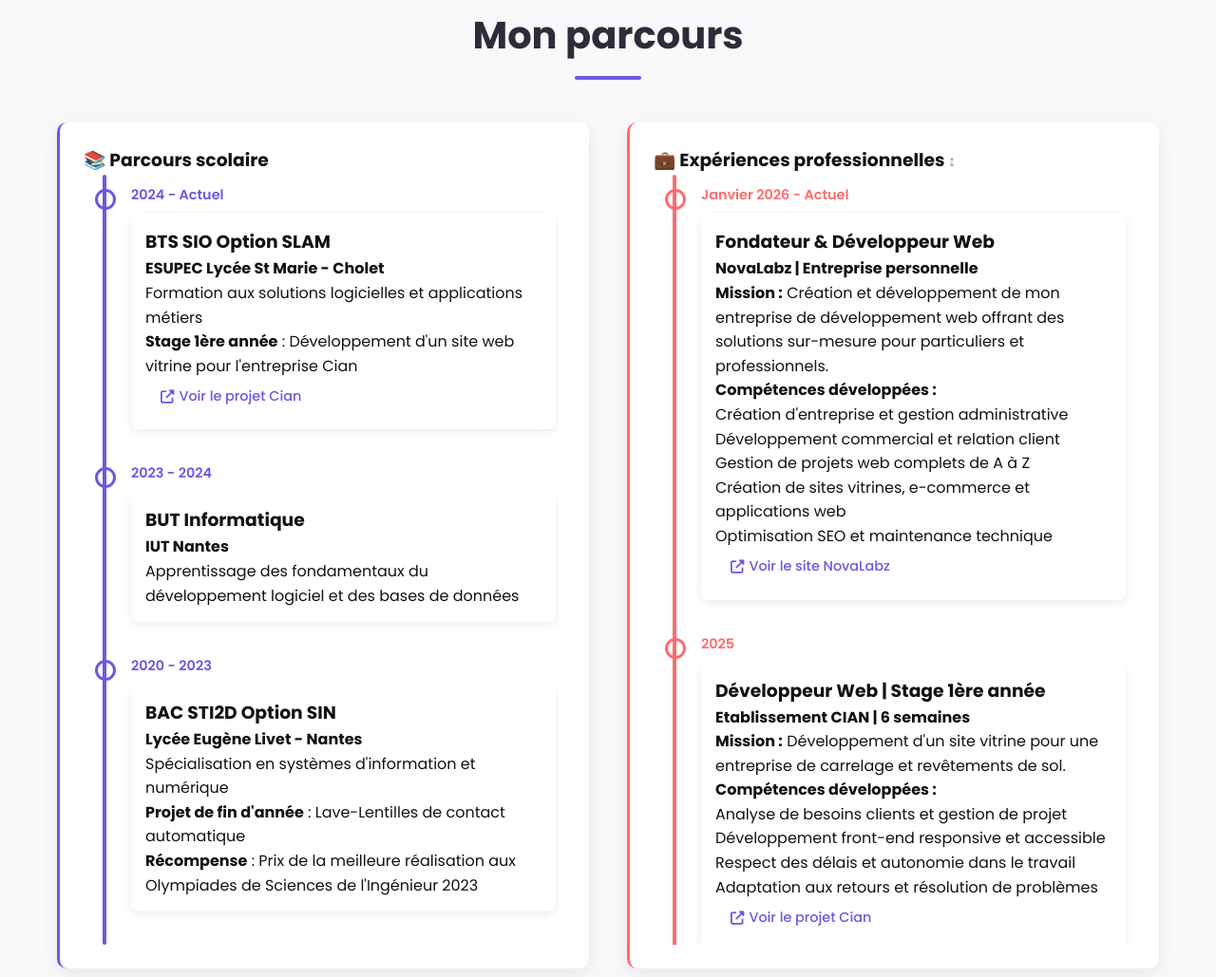
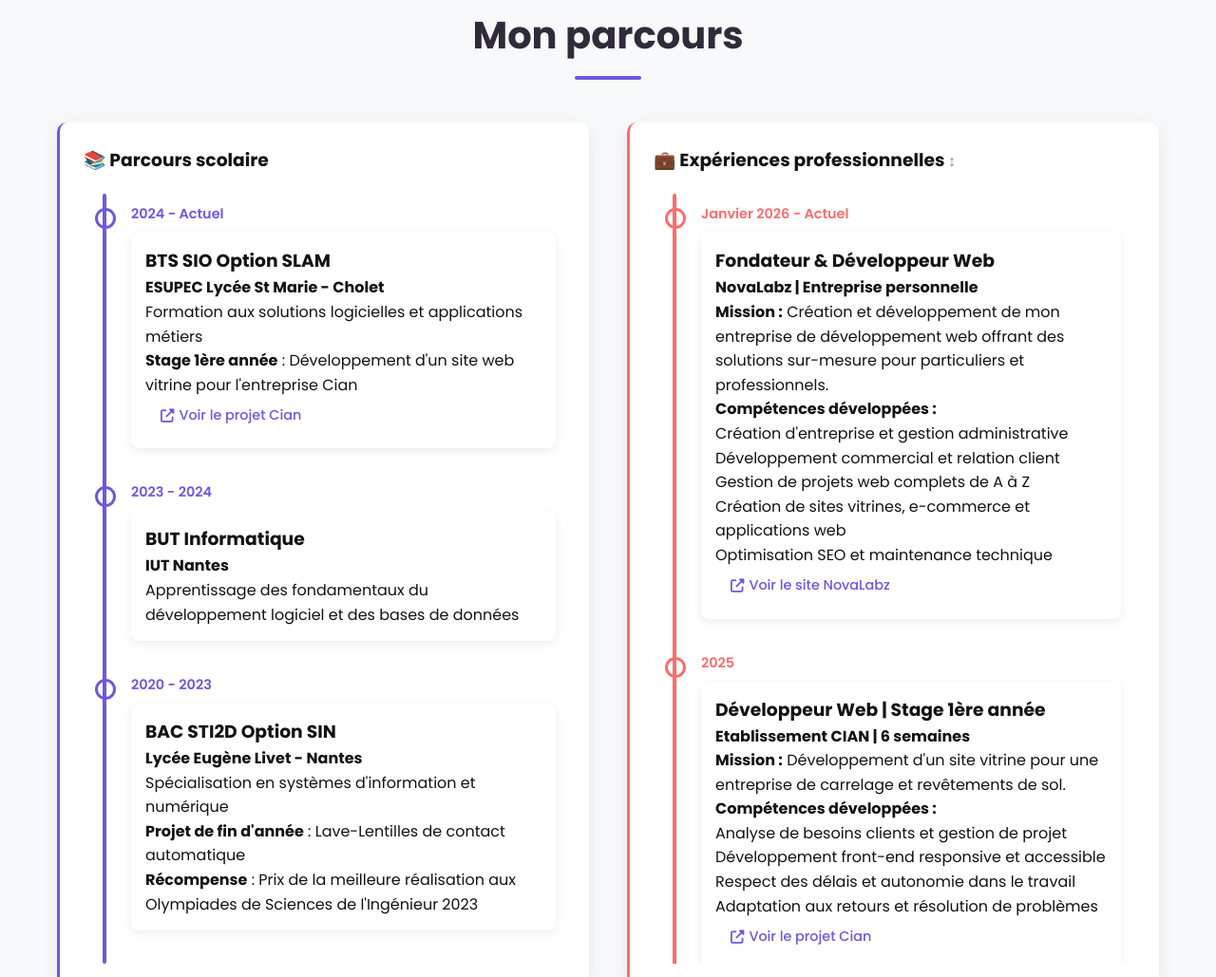
Before and after one commit to Ewen-Evin/Portfolio, a plain HTML site: page index.html in a window 1280 px wide. Shown: the part 5060-6089 px from the top of the page at 95% size. Drawn offline with nearby package versions, Linux system fonts and the light colour scheme; animation ran at ten frames a second.

Commit message:
Update section Expériences

```diff
--- a/src/css/style.css
+++ b/src/css/style.css
@@ -702,7 +702,7 @@ header.sticky {
     grid-template-columns: 1fr 1fr;
     gap: 40px;
     margin-top: 30px;
-    align-items: stretch; /* Important : étire les colonnes à la même hauteur */
+    align-items: flex-start;
 }
 
 .experience-column {
@@ -712,47 +712,47 @@ header.sticky {
     box-shadow: 0 5px 20px rgba(0, 0, 0, 0.08);
     display: flex;
     flex-direction: column;
-    height: auto; /* Hauteur auto */
-    min-height: 500px; /* Hauteur minimale pour les deux */
+}
+
+/* Titre de la colonne */
+.experience-column .column-title {
+    margin-bottom: 20px;
+    flex-shrink: 0;
 }
 
 /* Container pour le contenu avec défilement */
 .experience-column .timeline-container {
-    flex: 1;
-    /* Pas de overflow-y par défaut */
     padding-right: 10px;
     position: relative;
-    height: auto;
-}
-
-/* Appliquez le défilement UNIQUEMENT à la colonne qui en a besoin */
-.experience-column.scrollable .timeline-container {
+}
+
+/* Première colonne (Parcours scolaire) - pas de défilement */
+.experience-column:first-child .timeline-container {
+    overflow-y: visible;
+}
+
+/* Deuxième colonne (Expériences pro) - avec défilement */
+.experience-column:last-child .timeline-container {
     overflow-y: auto;
-    max-height: calc(500px - 80px); /* Hauteur de la colonne moins le titre */
-}
-
-/* Retirez le défilement de la première colonne */
-.experience-column:not(.scrollable) .timeline-container {
-    overflow-y: visible;
-    max-height: none;
-}
-
-/* Scrollbar style seulement pour la colonne scrollable */
-.experience-column.scrollable .timeline-container::-webkit-scrollbar {
+    padding-right: 15px;
+}
+
+/* Scrollbar style pour la colonne avec défilement */
+.experience-column:last-child .timeline-container::-webkit-scrollbar {
     width: 6px;
 }
 
-.experience-column.scrollable .timeline-container::-webkit-scrollbar-track {
+.experience-column:last-child .timeline-container::-webkit-scrollbar-track {
     background: #f1f1f1;
     border-radius: 10px;
 }
 
-.experience-column.scrollable .timeline-container::-webkit-scrollbar-thumb {
-    background: var(--accent-color); /* Couleur différente pour la 2ème colonne */
+.experience-column:last-child .timeline-container::-webkit-scrollbar-thumb {
+    background: var(--accent-color);
     border-radius: 10px;
 }
 
-.experience-column.scrollable .timeline-container::-webkit-scrollbar-thumb:hover {
+.experience-column:last-child .timeline-container::-webkit-scrollbar-thumb:hover {
     background: #e05555;
 }
 
@@ -776,16 +776,23 @@ header.sticky {
 }
 
 /* Colonne de droite (expériences pro) avec couleur différente */
-.experience-column.scrollable .timeline::after {
+.experience-column:last-child .timeline::after {
     background-color: var(--accent-color);
 }
 
-.experience-column.scrollable .timeline-item::after {
+.experience-column:last-child .timeline-item::after {
     border: 3px solid var(--accent-color);
 }
 
-.experience-column.scrollable .timeline-date {
+.experience-column:last-child .timeline-date {
     color: var(--accent-color);
+}
+
+/* Indicateur visuel pour la colonne avec défilement */
+.experience-column:last-child .column-title::after {
+    content: ' ↕';
+    font-size: 1rem;
+    color: #888;
 }
 
 .experience-column .timeline-item {
@@ -830,30 +837,14 @@ header.sticky {
     z-index: 1;
 }
 
-/* Indicateur visuel seulement pour la colonne avec défilement */
-.experience-column.scrollable .column-title::after {
-    content: ' ↕';
-    font-size: 1rem;
-    color: #888;
-}
-
 /* Responsive */
 @media (max-width: 992px) {
     .experience-columns {
         grid-template-columns: 1fr;
-        min-height: auto;
-    }
-
-    .experience-column {
-        min-height: 400px;
-    }
-
-    .experience-column .timeline-container {
-        max-height: none;
+    }
+
+    .experience-column:last-child .timeline-container {
         overflow-y: visible;
-    }
-
-    .experience-column.scrollable .timeline-container {
         max-height: none;
     }
 
--- a/src/js/script.js
+++ b/src/js/script.js
@@ -428,31 +428,38 @@ function adjustExperienceColumns() {
     const columns = document.querySelectorAll('.experience-column');
     if (columns.length < 2) return;
 
-    // Réinitialiser les hauteurs
-    columns.forEach(col => {
-        col.style.minHeight = 'auto';
-    });
+    const firstColumn = columns[0];  // Parcours scolaire
+    const secondColumn = columns[1]; // Expériences pro
+
+    // Réinitialiser les styles
+    firstColumn.style.height = 'auto';
+    secondColumn.style.height = 'auto';
+
+    const firstContainer = firstColumn.querySelector('.timeline-container');
+    const secondContainer = secondColumn.querySelector('.timeline-container');
+
+    if (firstContainer && secondContainer) {
+        firstContainer.style.maxHeight = 'none';
+        secondContainer.style.maxHeight = 'none';
+    }
 
     // Attendre que le DOM se mette à jour
     setTimeout(() => {
-        // Trouver la hauteur de la colonne la plus courte (parcours scolaire)
-        const firstColumn = columns[0];
-        const secondColumn = columns[1];
-
+        // Obtenir la hauteur réelle de la première colonne (la plus courte)
         const firstColumnHeight = firstColumn.offsetHeight;
 
-        // Appliquer la même hauteur minimale aux deux colonnes
-        if (firstColumnHeight > 0) {
-            columns.forEach(col => {
-                col.style.minHeight = firstColumnHeight + 'px';
-            });
+        // Appliquer cette hauteur aux deux colonnes
+        secondColumn.style.height = firstColumnHeight + 'px';
 
-            // Ajuster la hauteur max pour le défilement de la deuxième colonne
-            const scrollableContainer = secondColumn.querySelector('.timeline-container');
-            if (scrollableContainer) {
-                const titleHeight = secondColumn.querySelector('.column-title').offsetHeight;
-                scrollableContainer.style.maxHeight = (firstColumnHeight - titleHeight - 50) + 'px';
-            }
+        // Calculer la hauteur disponible pour le contenu scrollable
+        const titleHeight = secondColumn.querySelector('.column-title').offsetHeight;
+        const padding = 50; // Padding de la colonne (25px * 2) + marge
+
+        const availableHeight = firstColumnHeight - titleHeight - padding;
+
+        // Appliquer la hauteur max au container scrollable
+        if (secondContainer) {
+            secondContainer.style.maxHeight = availableHeight + 'px';
         }
     }, 100);
 }
```
